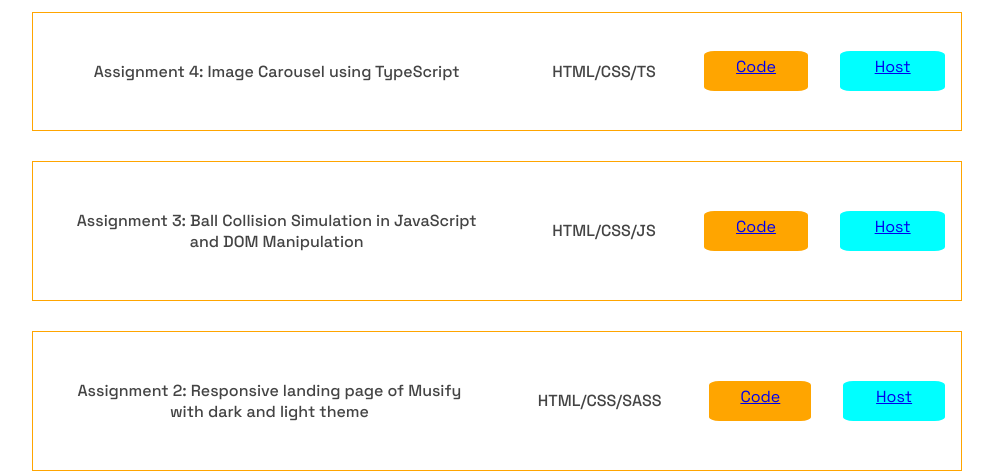
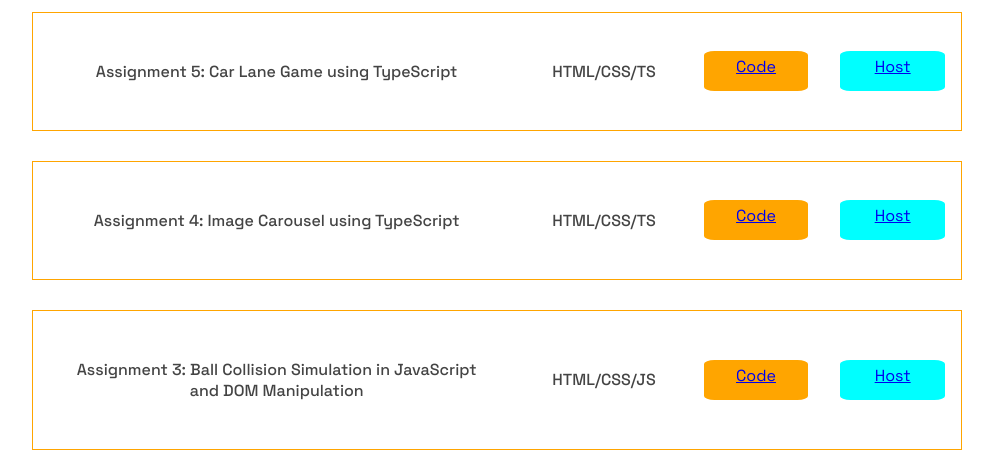
Before and after one commit to Znis/LF-Assignment-Table, a plain HTML site: page index.html in a window 1280 px wide. Shown: the part 345-818 px from the top of the page, without its empty margins (143-1136 px from the left). Drawn offline with Linux system fonts and the light colour scheme.

Commit message:
Update index.html

```diff
--- a/index.html
+++ b/index.html
@@ -19,6 +19,13 @@
         <p style="flex:1;">Category</p>
         <p style="flex:1;">Code</p>
         <p style="flex:1;">Github Page</p>
+    </div>
+        <div class="record">
+        <p class="title">Assignment 5: Car Lane Game using TypeScript</p>
+        <p class="category">HTML/CSS/TS</p>
+        <a href="https://github.com/Znis/LF-SE-Fellowship-TS-Assignment-Car-Lane-Game" target="_blank" class="code">Code</a>
+        <a href="https://znis.github.io/LF-SE-Fellowship-TS-Assignment-Car-Lane-Game/" target="_blank" class="gpage">Host</a>
+
     </div>
         <div class="record">
         <p class="title">Assignment 4: Image Carousel using TypeScript</p>
```
